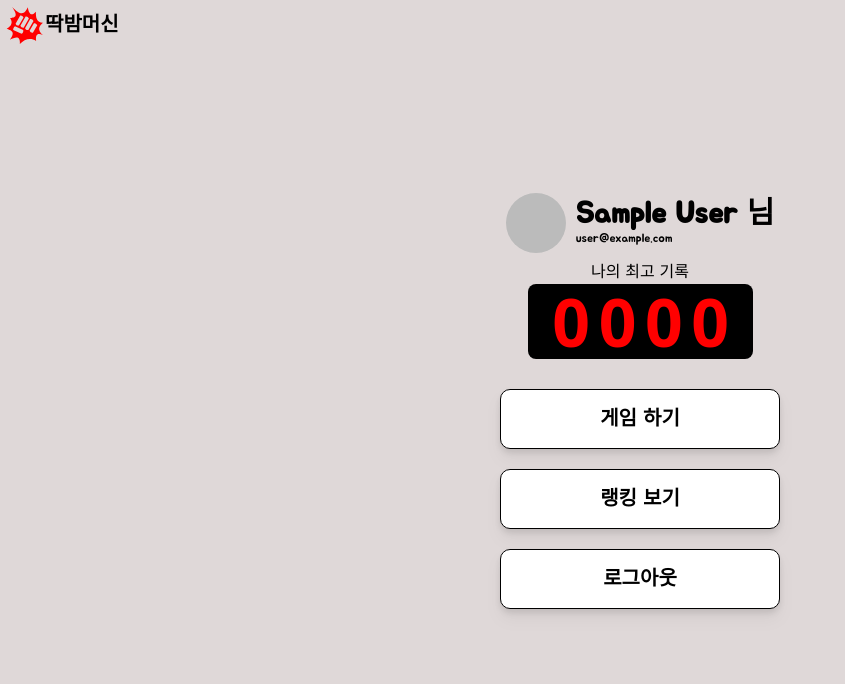
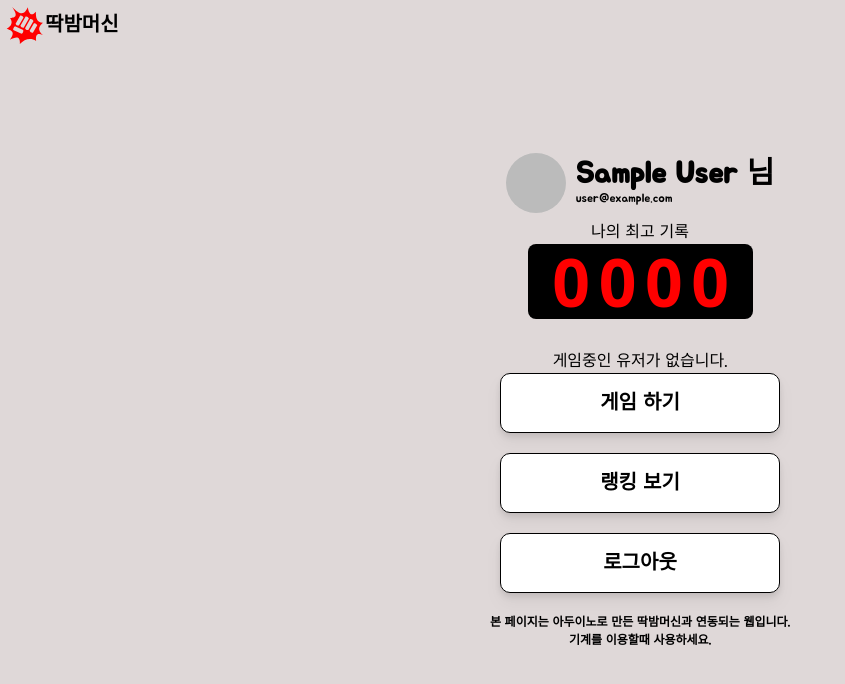
Before and after one commit to daehwan2/chestnutMachine, a React (Create React App) app: page / in a window 1280 px wide. Shown: the top 684 px of the page, without its empty margins (0-845 px from the left). Built offline with nearby package versions, Linux system fonts and the light colour scheme; no server answers; the database is empty; sample sign-in values are in the browser's storage.

Commit message:
Feat: Play컴포넌트 임시완성

```diff
--- a/src/components/App.jsx
+++ b/src/components/App.jsx
@@ -9,6 +9,8 @@ function App() {
   const [init, setInit] = useState(false);
   const [isLoggedIn, setIsLoggedIn] = useState(false);
   const [userObj, setUserObj] = useState(null);
+  const [isPlaying, setIsPlaying] = useState(false);
+  const [playingUser, setPlayingUser] = useState(null);
   useEffect(() => {
     authService.onAuthStateChanged((user) => {
       if (user) {
@@ -27,23 +29,35 @@ function App() {
     });
   }, []);
 
-  // useEffect(() => {
-  //   if (isLoggedIn) {
-  //     set(ref(database, "test22"), {
-  //       abc: "다다다",
-  //     });
-  //     onValue(ref(database, "score"), (snapshot) => {
-  //       const data = snapshot.val();
-  //       setData(data);
-  //       console.log(data);
-  //     });
-  //   }
-  // }, [isLoggedIn]);
-
+  useEffect(() => {
+    //   if (isLoggedIn) {
+    //     set(ref(database, "test22"), {
+    //       abc: "다다다",
+    //     });
+    onValue(ref(database, "isPlaying"), (snapshot) => {
+      const data = snapshot.val();
+      setIsPlaying(data);
+      console.log(data);
+    });
+    onValue(ref(database, "playingUser"), (snapshot) => {
+      const data = snapshot.val();
+      setPlayingUser(data);
+      console.log(data);
+    });
+    //   }
+  }, []);
+  useEffect(() => {
+    console.log("play1", playingUser);
+  }, [playingUser]);
   return (
     <div className="mainFont">
       {init ? (
-        <AppRouter isLoggedIn={isLoggedIn} userObj={userObj} />
+        <AppRouter
+          isPlaying={isPlaying}
+          isLoggedIn={isLoggedIn}
+          userObj={userObj}
+          playingUser={playingUser}
+        />
       ) : (
         "Loading"
       )}
--- a/src/components/AppRouter.jsx
+++ b/src/components/AppRouter.jsx
@@ -1,10 +1,14 @@
-import React from "react";
+import React, { useEffect } from "react";
 import { BrowserRouter, Route, Routes } from "react-router-dom";
 import Home from "../routes/Home";
 import Play from "../routes/Play";
 import Ranking from "../routes/Ranking";
 import { GiPunchBlast } from "react-icons/gi";
-function AppRouter({ isLoggedIn, userObj }) {
+import GoHome from "./GoHome";
+function AppRouter({ isLoggedIn, userObj, isPlaying, playingUser }) {
+  useEffect(() => {
+    console.log("play2", playingUser);
+  }, [playingUser]);
   return (
     <div className="h-[100vh] bg-[#DFD8D8]">
       {/* logo */}
@@ -19,14 +23,33 @@ function AppRouter({ isLoggedIn, userObj }) {
         <Routes>
           {isLoggedIn ? (
             <>
-              <Route path="/" element={<Home userObj={userObj} />} />
+              <Route
+                path="/"
+                element={
+                  <Home
+                    userObj={userObj}
+                    isPlaying={isPlaying}
+                    playingUser={playingUser}
+                  />
+                }
+              />
               <Route path="/ranking" element={<Ranking userObj={userObj} />} />
-              <Route path="/play" element={<Play userObj={userObj} />} />
+              <Route
+                path="/play"
+                element={
+                  <Play
+                    userObj={userObj}
+                    isPlaying={isPlaying}
+                    playingUser={playingUser}
+                  />
+                }
+              />
             </>
           ) : (
             <>
-              <Route path="/" element={<Home />} />
+              <Route path="/" element={<Home isPlaying={isPlaying} />} />
               <Route path="/ranking" element={<Ranking />} />
+              <Route path="/play" element={<GoHome />} />
             </>
           )}
         </Routes>
--- /dev/null
+++ b/src/components/GoHome.jsx
@@ -0,0 +1,12 @@
+import React, { useEffect } from "react";
+import { useNavigate } from "react-router-dom";
+
+function GoHome() {
+  const navigate = useNavigate();
+  useEffect(() => {
+    navigate("/");
+  }, []);
+  return <div>GoHome</div>;
+}
+
+export default GoHome;
--- a/src/components/PlayButton.jsx
+++ b/src/components/PlayButton.jsx
@@ -1,13 +1,33 @@
-import React from "react";
+import { ref, set } from "firebase/database";
+import React, { useEffect } from "react";
+import { useNavigate } from "react-router-dom";
+import { database } from "../fbase";
 
-function PlayButton() {
+function PlayButton({ isPlaying, userObj, playingUser }) {
+  const navigate = useNavigate();
+  useEffect(() => {
+    console.log("userObj", userObj);
+    console.log("playingUser", playingUser);
+  }, []);
+  const onPlayButton = () => {
+    if (
+      (isPlaying && userObj.uid === playingUser.uid) ||
+      (!isPlaying && playingUser === null)
+    ) {
+      set(ref(database, "isPlaying"), true);
+      set(ref(database, "playingUser"), userObj);
+      navigate("/play");
+    } else {
+      alert("다른플레이어가 게임중입니다.");
+    }
+  };
   return (
     <div>
-      <a
-        href="/play"
+      <button
+        onClick={onPlayButton}
         className="flex justify-center items-center bg-[white] text-[20px] text-center w-[280px] h-[60px] border-[1px] border-black rounded-[10px] drop-shadow-lg">
         <strong>게임 하기</strong>
-      </a>
+      </button>
     </div>
   );
 }
--- a/src/components/Score.jsx
+++ b/src/components/Score.jsx
@@ -1,10 +1,10 @@
 import React from "react";
 
-function Score() {
+function Score({ score }) {
   return (
     <div className="flex flex-col">
       <div className="flex justify-center items-center w-[225px] h-[75px] bg-[black] text-[red] text-[66px] text-center font-sans tracking-[.13em] rounded-[8px]">
-        <strong className="translate-x-[5px]">0000</strong>
+        <strong className="translate-x-[5px]">{score}</strong>
       </div>
     </div>
   );
--- /dev/null
+++ b/src/components/StopButton.jsx
@@ -0,0 +1,24 @@
+import { ref, set } from "firebase/database";
+import React from "react";
+import { useNavigate } from "react-router-dom";
+import { database } from "../fbase";
+
+function StopButton() {
+  const navigate = useNavigate();
+  const onStopButton = () => {
+    set(ref(database, "isPlaying"), false);
+    set(ref(database, "playingUser"), null);
+    navigate("/");
+  };
+  return (
+    <div>
+      <button
+        onClick={onStopButton}
+        className="flex justify-center items-center bg-[white] text-[20px] text-center w-[280px] h-[60px] border-[1px] border-black rounded-[10px] drop-shadow-lg">
+        <strong>그만 두기</strong>
+      </button>
+    </div>
+  );
+}
+
+export default StopButton;
--- a/src/routes/Home.jsx
+++ b/src/routes/Home.jsx
@@ -1,4 +1,5 @@
-import React from "react";
+import { ref, set } from "firebase/database";
+import React, { useEffect } from "react";
 import { GiHighPunch, GiPunchingBag } from "react-icons/gi";
 import LoginButton from "../components/LoginButton";
 import LogoutButton from "../components/LogoutButton";
@@ -6,8 +7,15 @@ import PlayButton from "../components/PlayButton";
 import Profile from "../components/Profile";
 import RankingButton from "../components/RankingButton";
 import Score from "../components/Score";
+import { database } from "../fbase";
 
-function Home({ userObj }) {
+function Home({ userObj, isPlaying, playingUser }) {
+  useEffect(() => {
+    set(ref(database, "score"), 0);
+  });
+  useEffect(() => {
+    console.log("playing", playingUser);
+  }, [playingUser]);
   return (
     <>
       {userObj ? (
@@ -18,15 +26,33 @@ function Home({ userObj }) {
             </div>
             <div className="mb-[30px]">
               <div className="text-center">나의 최고 기록</div>
-              <Score userObj={userObj} />
+              <Score userObj={userObj} score={"0000"} />
+            </div>
+            <div>
+              {playingUser
+                ? playingUser.name + "님이 게임중입니다."
+                : "게임중인 유저가 없습니다."}
             </div>
             <div className="mb-[20px]">
-              <PlayButton />
+              <PlayButton
+                isPlaying={isPlaying}
+                userObj={userObj}
+                playingUser={playingUser}
+              />
             </div>
             <div className="mb-[20px]">
               <RankingButton />
             </div>
-            <LogoutButton />
+            <div className="mb-[20px]">
+              <LogoutButton />
+            </div>
+            <div className="text-center text-[12px] font-bold	">
+              <strong>
+                본 페이지는 아두이노로 만든 딱밤머신과 연동되는 웹입니다.
+                <br />
+                기계를 이용할때 사용하세요.
+              </strong>
+            </div>
           </div>
         </>
       ) : (
--- a/src/routes/Play.jsx
+++ b/src/routes/Play.jsx
@@ -1,7 +1,56 @@
-import React from "react";
+import { onValue, push, ref, set } from "firebase/database";
+import { addDoc, collection } from "firebase/firestore";
+import React, { useEffect, useState } from "react";
+import { useNavigate } from "react-router-dom";
+import RankingButton from "../components/RankingButton";
+import Score from "../components/Score";
+import StopButton from "../components/StopButton";
+import { database, dbService } from "../fbase";
 
-function Play() {
-  return <div>Play</div>;
+function Play({ isPlaying, userObj, playingUser }) {
+  const [score, setScore] = useState(0);
+  const navigate = useNavigate();
+  useEffect(() => {
+    window.addEventListener("beforeunload", () => {
+      set(ref(database, "isPlaying"), false);
+      set(ref(database, "playingUser"), null);
+    });
+    onValue(ref(database, "score"), (snapshot) => {
+      const data = snapshot.val();
+      setScore(data);
+      console.log(data);
+    });
+  }, []);
+  useEffect(() => {
+    if (!isPlaying) {
+      navigate("/");
+      console.log("1234");
+    }
+  }, [isPlaying]);
+  useEffect(() => {
+    if (score > 0 && userObj.uid === playingUser.uid) {
+      const obj = {
+        score: score,
+        name: playingUser.name,
+        email: playingUser.email,
+        uid: playingUser.uid,
+        createdAt: Date.now(),
+      };
+      const scoreListRef = ref(database, "scores");
+      const newScoreRef = push(scoreListRef);
+      set(newScoreRef, obj);
+    }
+  }, [score]);
+  return (
+    <div className="flex flex-col justify-center items-center h-[100%]">
+      <Score score={score} />
+      <div className="text-center mb-[10px]">딱밤머신을 쳐주세요.</div>
+      <div className="mb-[20px]">
+        <StopButton />
+      </div>
+      <RankingButton />
+    </div>
+  );
 }
 
 export default Play;
```
